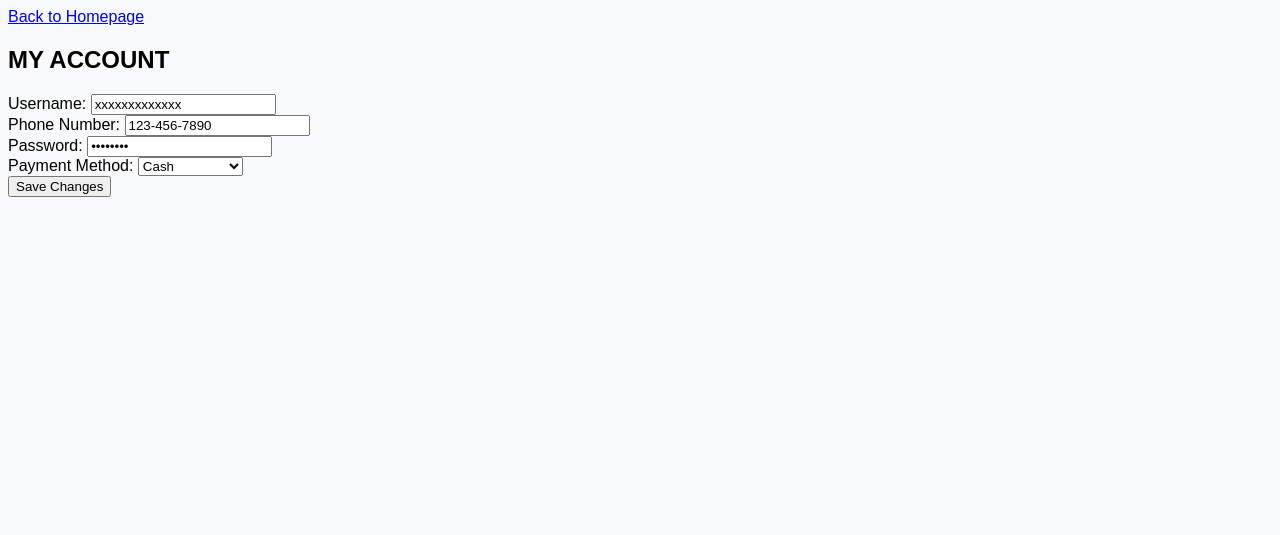
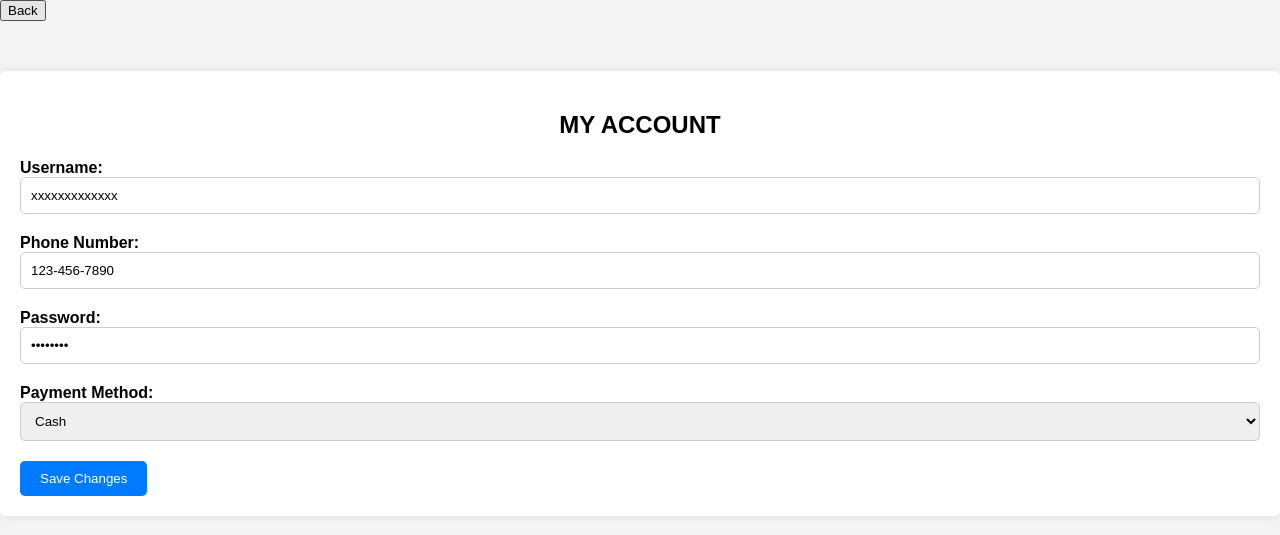
Before and after one commit to MarkhBalam/sample, a Django app: template My_account/templates/My_account/account.html in a window 1280 px wide. Shown: the top 535 px of the page. Run offline with Django 5.2, Linux system fonts and the light colour scheme; the template is opened without the code that fills it, so the values that code supplies are empty.

Commit message:
modified:   My_account/templates/My_account/account.html

```diff
--- a/My_account/templates/My_account/account.html
+++ b/My_account/templates/My_account/account.html
@@ -1,13 +1,16 @@
+{% load static %}
 <!DOCTYPE html>
 <html lang="en">
 <head>
     <meta charset="UTF-8">
     <meta name="viewport" content="width=device-width, initial-scale=1.0">
     <title>Account Page</title>
-    <link rel="stylesheet" type="text/css" href="styles.css">
+    <link rel="stylesheet" type="text/css" href="{% static 'account.css' %}">
+
 </head>
 <body>
-    <a href="{% url 'homepage'%}">Back to Homepage</a>
+
+    <a href="{% url 'homepage' %}"><input type="button" value="Back"></a>
     <div class="container">
         <div class="account-form">
              <h2>MY ACCOUNT</h2>
```
